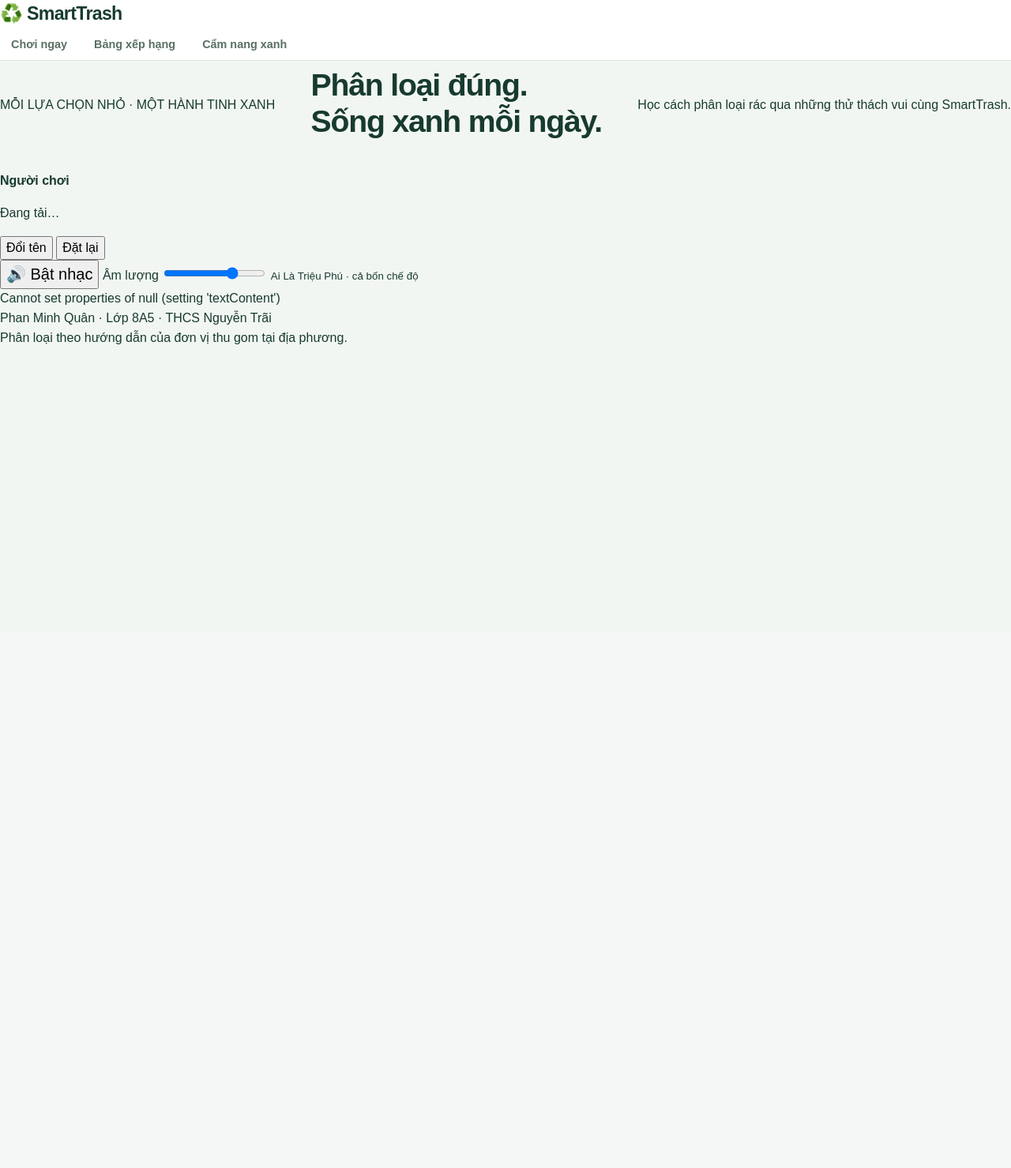
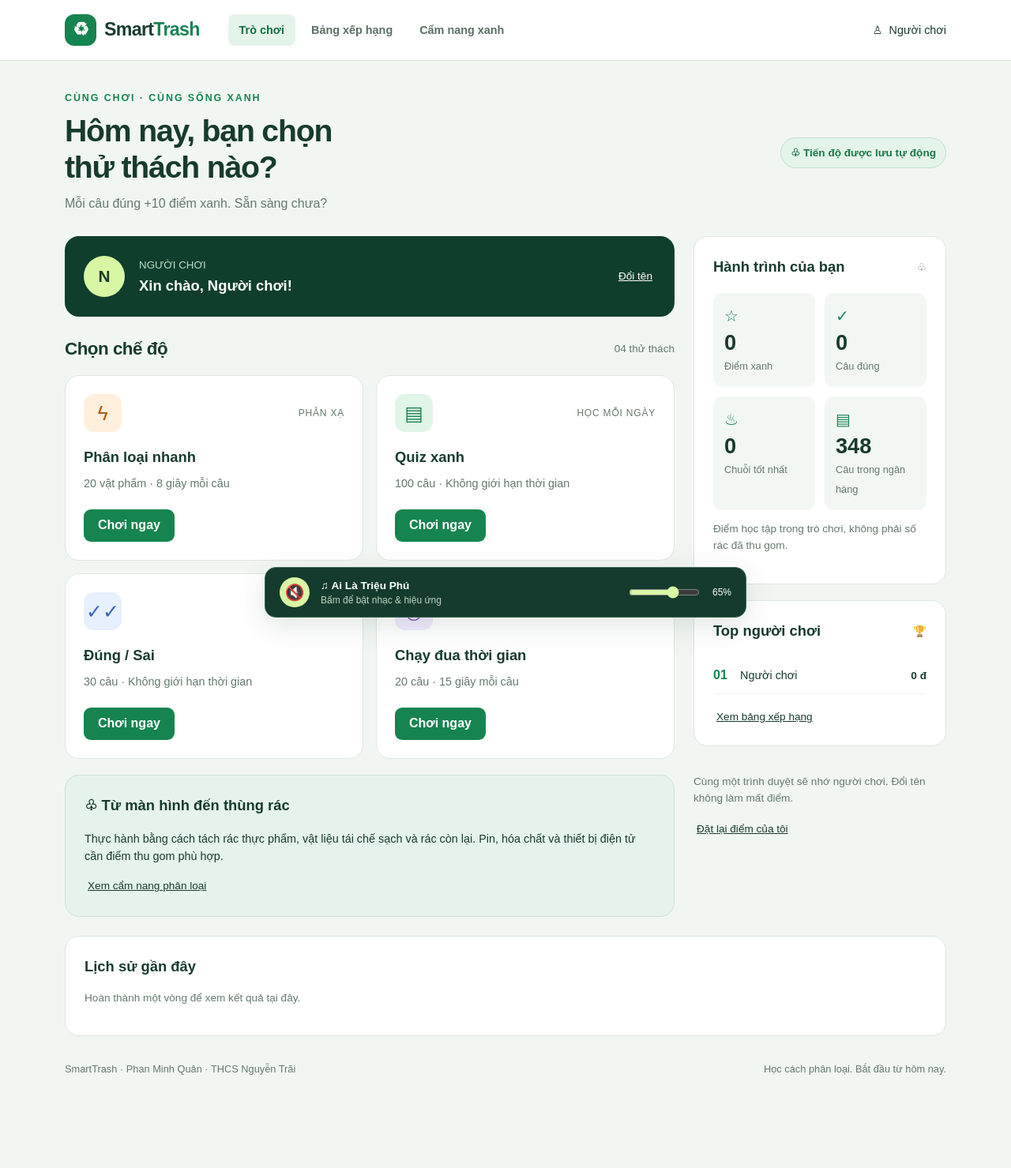
Before and after one commit to phanminhquan3010/SmartTrash, a Flask app: page / in a window 1280 px wide. Shown: the whole page at 79% size. Before the commit the page ends 436 px from the top, so only its background shows below. Run offline with Flask 3, Linux system fonts and the light colour scheme; data comes from the database, SQL or seed files in the repository; some libraries are stand-ins or nearby versions.

Commit message:
Update index.html

```diff
--- a/templates/index.html
+++ b/templates/index.html
@@ -1,104 +1,6 @@
 <!doctype html>
-<html lang="vi">
-<head>
-    <meta charset="utf-8">
-    <meta name="viewport" content="width=device-width, initial-scale=1">
-
-    <title>SmartTrash — Phân loại rác thông minh</title>
-
-    <link
-        rel="stylesheet"
-        href="{{ url_for('static', filename='style.css') }}"
-    >
-</head>
-
-<body>
-    <header>
-        <a class="brand" href="#games">♻️ SmartTrash</a>
-
-        <nav>
-            <a href="#games">Chơi ngay</a>
-            <a href="#leaderboard">Bảng xếp hạng</a>
-            <a href="#guide">Cẩm nang xanh</a>
-        </nav>
-    </header>
-
-    <main>
-        <section class="intro">
-            <span class="tag">
-                MỖI LỰA CHỌN NHỎ · MỘT HÀNH TINH XANH
-            </span>
-
-            <h1>
-                Phân loại đúng.<br>
-                Sống xanh mỗi ngày.
-            </h1>
-
-            <p>
-                Học cách phân loại rác qua những thử thách vui
-                cùng SmartTrash.
-            </p>
-        </section>
-
-        <section class="profile">
-            <div>
-                <strong id="playerName">Người chơi</strong>
-                <p id="totals">Đang tải…</p>
-            </div>
-
-            <button id="rename" type="button">Đổi tên</button>
-
-            <button id="reset" class="secondary" type="button">
-                Đặt lại
-            </button>
-        </section>
-
-        <section class="sound">
-            <button id="soundToggle" type="button">
-                🔊 Bật nhạc
-            </button>
-
-            <label for="volume">
-                Âm lượng
-                <input
-                    id="volume"
-                    type="range"
-                    min="0"
-                    max="1"
-                    step="0.05"
-                    value="0.7"
-                >
-            </label>
-
-            <small>Ai Là Triệu Phú · cả bốn chế độ</small>
-
-            <audio
-                id="music"
-                loop
-                preload="none"
-                src="{{ url_for('static', filename='music/quiz.mp3') }}"
-            ></audio>
-        </section>
-
-        <div
-            id="notice"
-            role="status"
-            aria-live="polite"
-        ></div>
-
-        <div id="content"></div>
-
-        <footer>
-            Phan Minh Quân · Lớp 8A5 · THCS Nguyễn Trãi<br>
-            Phân loại theo hướng dẫn của đơn vị thu gom
-            tại địa phương.
-        </footer>
-    </main>
-
-    <script>
-        window.CONFIG = {{ {'modes': modes, 'bins': bins}|tojson }};
-    </script>
-
-    <script src="{{ url_for('static', filename='app.js') }}"></script>
-</body>
-</html>
+<html lang="vi"><head><meta charset="utf-8"><meta name="viewport" content="width=device-width,initial-scale=1"><title>SmartTrash — Phân loại rác thông minh</title><link rel="stylesheet" href="{{ url_for('static',filename='style.css') }}"></head>
+<body><header><div class="header-inner"><a class="brand" href="#games"><span class="brand-icon">♻</span><span>Smart<em>Trash</em></span></a><nav aria-label="Điều hướng chính"><a href="#games">Trò chơi</a><a href="#leaderboard">Bảng xếp hạng</a><a href="#guide">Cẩm nang xanh</a></nav><span class="user">♙ <span id="headerName">Người chơi</span></span></div></header>
+<main class="main"><div id="notice" class="error" role="status" aria-live="polite"></div><div id="content"><div class="card loading">Đang tải SmartTrash…</div></div><footer class="footer"><span>SmartTrash · Phan Minh Quân · THCS Nguyễn Trãi</span><span>Học cách phân loại. Bắt đầu từ hôm nay.</span></footer></main>
+<div class="audio-bar"><button id="soundToggle" type="button" aria-label="Bật âm thanh" title="Bật âm thanh">🔇</button><div class="audio-title"><strong>♫ Ai Là Triệu Phú</strong><small id="audioStatus">Bấm để bật nhạc &amp; hiệu ứng</small></div><input id="volume" class="audio-volume" type="range" min="0" max="1" step="0.05" value="0.65" aria-label="Âm lượng"><span id="volumeLabel" style="font-size:.75rem">65%</span><audio id="music" loop preload="none" src="{{ url_for('static',filename='music/quiz.mp3') }}"></audio></div>
+<script>window.CONFIG={{ {'modes': modes, 'bins': bins}|tojson }};</script><script src="{{ url_for('static',filename='app.js') }}"></script></body></html>
```
